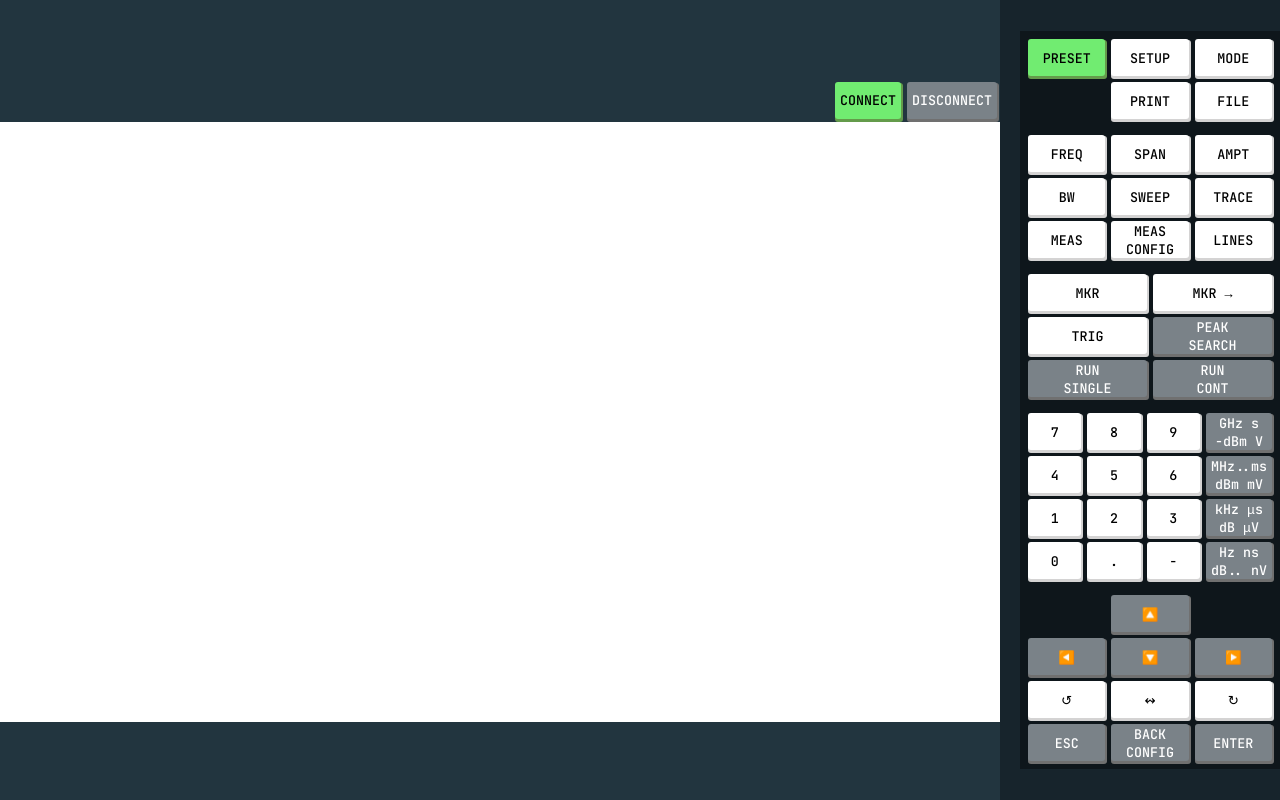
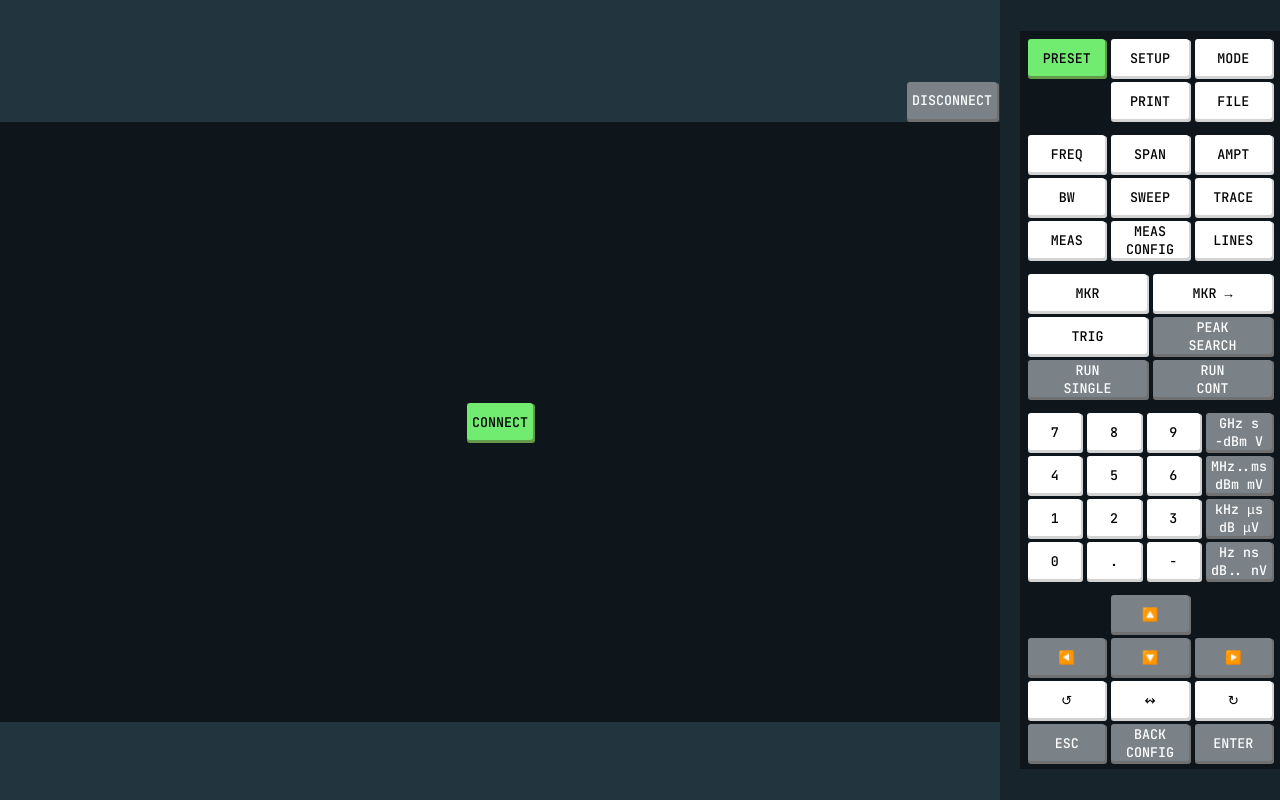
Before and after one commit to 1ek/remote_device-front, a React (Vite) app: page / in a window 1280 px wide. Built offline with nearby package versions, Linux system fonts and the light colour scheme.

Commit message:
connect button replaced

```diff
--- a/src/App.jsx
+++ b/src/App.jsx
@@ -1,5 +1,3 @@
-import { useState } from 'react'
-
 import Buttons from './components/Buttons/Buttons'
 import Screen from './components/Screen/Screen'
 
@@ -9,7 +7,7 @@ function App() {
   return (
     <div className="app__container">
         <div className='device__container'>
-            <Screen url={'ws://172.25.16.1:6080/websockify?token=SA1'}/>
+            <Screen url={'ws://localhost:6080/websockify?token=SA1'}/>
             <Buttons/>
         </div>
     </div>
--- a/src/components/Screen/Screen.jsx
+++ b/src/components/Screen/Screen.jsx
@@ -1,10 +1,15 @@
-import { useRef, useEffect, useState } from 'react'
+import { useRef, useReducer, useState } from 'react'
 
 import RFB from '../../../noVNC/core/rfb'
 
 import './Screen.scss'
 import '../Buttons/Buttons.scss'
+
+
+
+
 const Screen = ({ url }) => {
+
 
     const [loading, setLoading] = useState(false)
     const [connected, setConnected] = useState(false)
@@ -12,9 +17,8 @@ const Screen = ({ url }) => {
     const screen = useRef(null)
     const rfb = useRef(null)
 
-    // useEffect(() => {
 
-    // }, [])
+
 
     const setRfb = (_rfb) => {
         rfb.current = _rfb;
@@ -25,24 +29,29 @@ const Screen = ({ url }) => {
     };
 
     const connect = () => {
-        setLoading(prev => true)
-        // screen.current.innerHTML = ''
-        const _rfb = new RFB(screen.current, url, {clipViewport: true, scaleViewport: true, qualityLevel: 6})
+        setLoading(true)
+        const _rfb = new RFB(screen.current, url)
+        _rfb.clipViewport = true
+        _rfb.scaleViewport = true
+        _rfb.qualityLevel = 6
         setRfb(_rfb)
 
         _rfb.background = '#000'
 
         _rfb.addEventListener('connect', () => {
             console.log('CONNECTED')
+            setLoading(false)
+            setConnected(true)
         })
 
         _rfb.addEventListener('disconnect', () => {
             console.log('DISCONNECTED')
-            setLoading(prev => false)
+            setLoading(false)
+            setConnected(false)
         })
 
         _rfb.addEventListener('credentialsrequired', () => {
-            const pass = prompt('PASSWORD:')
+            const pass = prompt('PASSWORD REQUIRED:')
             _rfb.sendCredentials({password: pass})
         })
     }
@@ -61,12 +70,16 @@ const Screen = ({ url }) => {
             <div className="dashboard">
                 {connected ? <h3 className='connected'>CONNECTED</h3> : null}
                 {loading ? <h3 className='loading'>Loading...</h3> : null}
-                {(!loading && !connected) ? <button disabled={loading} className='device__button button__unique' onClick={connect}>CONNECT</button> : null}
                 <button className='device__button button__dark' onClick={disconnect}>DISCONNECT</button>
             </div>
             <div ref={screen} className="novnc_canvas">
+                {!loading && !connected ?
+                    <div className="screen_placeholder">
+                        <button disabled={loading} className='device__button button__unique' onClick={connect}>CONNECT</button>
+                    </div>
+                : null}
+            </div>
 
-            </div>
         </div>
         </>
     )
--- a/src/components/Screen/Screen.scss
+++ b/src/components/Screen/Screen.scss
@@ -14,7 +14,6 @@
 .novnc_canvas {
     width: 1000px;
     height: 600px;
-    background-color: #fff;
 }
 
 .dashboard {
@@ -38,3 +37,11 @@
     text-align: center;
     color: rgb(113, 236, 113);
 }
+
+.screen_placeholder {
+    height: 100%;
+    display: flex;
+    justify-content: center;
+    align-items: center;
+    background-color: #0e161b;
+}
```
